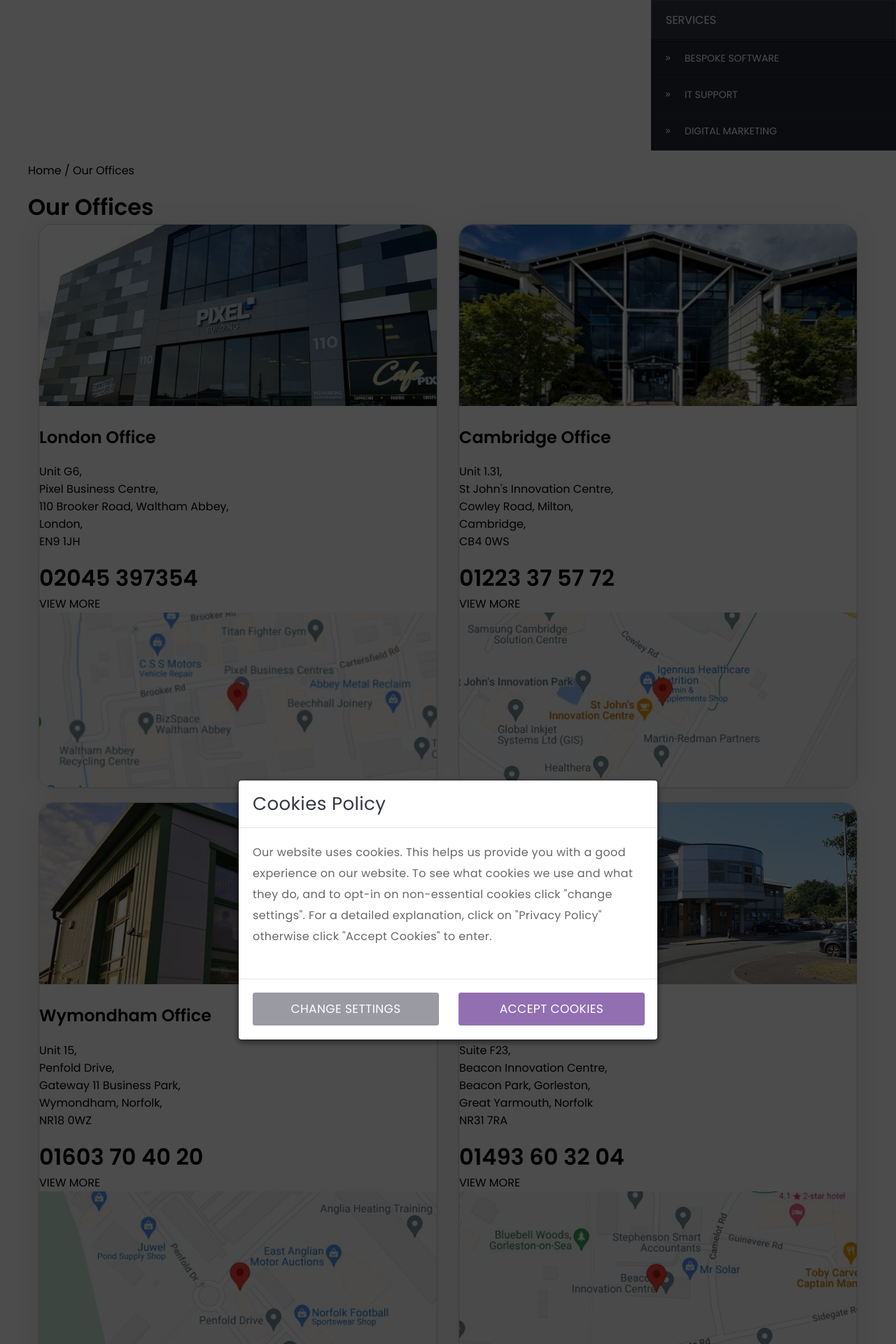
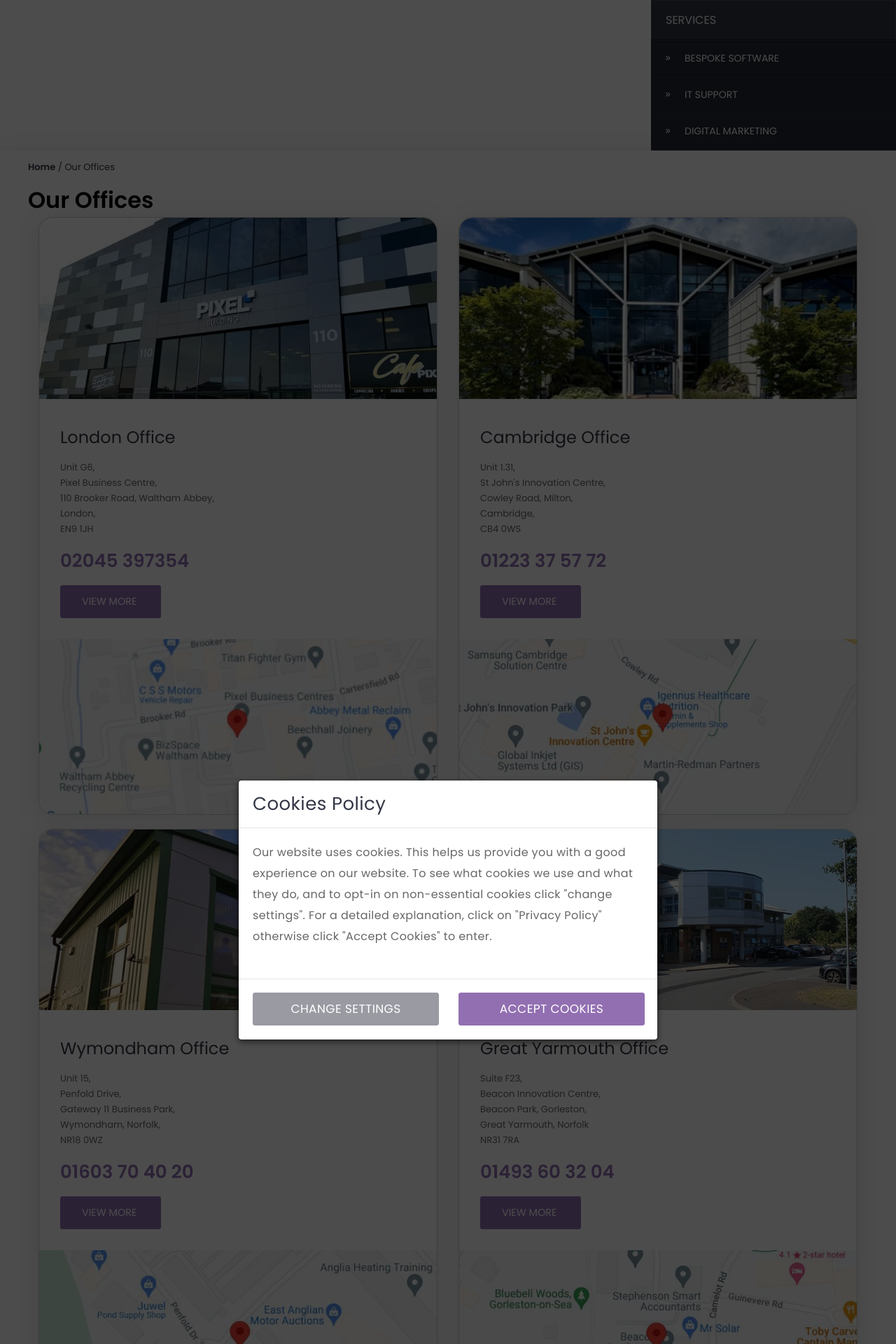
Before and after one commit to DanielH208/example_homepage, a PHP site: page /contact.php in a window 1280 px wide. Shown: the top 1920 px of the page at 70% size. Run offline with PHP 8.4, Linux system fonts and the light colour scheme; some libraries are stand-ins or nearby versions.

Commit message:
added .env file

```diff
--- a/contact.php
+++ b/contact.php
@@ -127,16 +127,19 @@
         <main>
             <?php include("php/header.php"); ?>
             <div id="main-content" class="main-content-contact">
+                <div id="top-link-path">
+                    <div class="container">
+                        <p><a id="return-home-link" href="/"><strong>Home</strong></a> / Our Offices</p>
+                    </div>
+                </div>
                 <div id="enquiry-container">
                     <div class="container">
-                        <div>
-                            <p><a>Home</a> / Our Offices</p>
-                        </div>
                         <h1>Our Offices</h1>
                         <div id="offices-container" class="container">
                             <ul id="offices-row">
                                 <div class="offices-item">
                                     <img class="contact-office-image" src="assets/images/contact-page/asset-1.jpeg"/>
+                                    <div class="office-content">
                                         <a><h2>London Office</h2></a>
                                         <p>
                                             Unit G6,<br>
@@ -146,11 +149,13 @@
                                             EN9 1JH
                                         </p>
                                         <a><h1>02045 397354</h1></a>
-                                    <a>VIEW MORE</a>
+                                        <a class="office-button">VIEW MORE</a>
+                                    </div>
                                     <img class="contact-location-images" src="assets/images/contact-page/london-loc.jpeg"/>
                                 </div>
                                 <div class="offices-item">
                                     <img class="contact-office-image" src="assets/images/contact-page/asset-31.jpeg"/>
+                                    <div class="office-content">
                                         <a><h2>Cambridge Office</h2></a>
                                         <p>
                                             Unit 1.31,<br>
@@ -160,11 +165,13 @@
                                             CB4 0WS
                                         </p>
                                         <a><h1>01223 37 57 72</h1></a>
-                                    <a>VIEW MORE</a>
+                                        <a class="office-button">VIEW MORE</a>
+                                    </div>
                                     <img class="contact-location-images" src="assets/images/contact-page/cambridge-loc.jpeg"/>
                                 </div>
                                 <div class="offices-item">
                                     <img class="contact-office-image" src="assets/images/contact-page/asset-38.jpeg"/>
+                                    <div class="office-content">
                                         <a><h2>Wymondham Office</h2></a>
                                         <p>
                                             Unit 15,<br>
@@ -174,11 +181,13 @@
                                             NR18 0WZ
                                         </p>
                                         <a><h1>01603 70 40 20</h1></a>
-                                    <a>VIEW MORE</a>
+                                        <a class="office-button">VIEW MORE</a>
+                                    </div>
                                     <img class="contact-location-images" src="assets/images/contact-page/wymondham-loc.jpeg"/>
                                 </div>
                                 <div class="offices-item">
                                     <img class="contact-office-image" src="assets/images/contact-page/asset-45.jpeg"/>
+                                    <div class="office-content">
                                         <a><h2>Great Yarmouth Office</h2></a>
                                         <p>
                                             Suite F23,<br>
@@ -188,7 +197,8 @@
                                             NR31 7RA
                                         </p>
                                         <a><h1>01493 60 32 04</h1></a>
-                                    <a>VIEW MORE</a>
+                                        <a class="office-button">VIEW MORE</a>
+                                    </div>
                                     <img class="contact-location-images" src="assets/images/contact-page/yarmouth-loc.jpeg"/>
                                 </div>
                             </ul>
--- a/css/application.css
+++ b/css/application.css
@@ -1477,6 +1477,81 @@ picture > img {
   padding: 0px;
 }
 
+.office-content {
+  padding: 30px;
+  text-align: left;
+  display: flex;
+  flex-direction: column;
+}
+
+.office-content h2, .office-content p {
+  margin: 0px 0px 15px 0px;
+}
+
+.office-content h2 {
+  font-weight: 400;
+  color: #333645;
+  text-decoration: none;
+}
+
+.office-content p {
+  font-size: 0.8125rem;
+  line-height: 1.375rem;
+  font-weight: 400;
+  color: #666666;
+}
+
+.office-content h1 {
+  font-weight: 1000;
+  font-size: 26px;
+  color: #926fb1 !important;
+}
+
+.office-button {
+  margin-top: 15px;
+  padding: 5px 30px;
+  color: #fff;
+  background-color: #926fb1;
+  border-color: #926fb1;
+  border: 1px solid transparent;
+  border-radius: 3px;
+  line-height: 35px;
+  font-size: 14.4px;
+  cursor: pointer;
+  width: 82px;
+}
+
+#enquiry-input-row input {
+  height: 47px;
+  padding: 5px 15px;
+  border-color: #ccc;
+  background-color: #fff;
+  background-image: none;
+  border: 1px solid #e5e5e5;
+  border-radius: 2px;
+  box-shadow: inset 0 1px 1px rgba(0, 0, 0, 0.075);
+  width: 100%;
+}
+
+#top-link-path {
+  box-shadow: 0 5px 35px rgba(0, 0, 0, 0.1) !important;
+  padding: 14px 0 13px;
+  background: white;
+  color: #666666;
+}
+
+#top-link-path p {
+  color: #333645;
+  font-size: 13px;
+  margin: 0;
+  padding: 0;
+}
+
+#return-home-link {
+  color: #333645;
+  font-weight: 1000;
+}
+
 .brand-background {
   background-color: #333645;
   color: white;
--- a/scss/layout/_contact-page.scss
+++ b/scss/layout/_contact-page.scss
@@ -82,3 +82,78 @@
 #offices-container {
     padding: 0px;
 }
+
+.office-content {
+    padding: 30px;
+    text-align: left;
+    display: flex;
+    flex-direction: column;
+}
+
+.office-content h2, .office-content p {
+    margin: 0px 0px 15px 0px;
+}
+
+.office-content h2 {
+    font-weight: 400;
+    color: #333645;
+    text-decoration: none;
+}
+
+.office-content p {
+    font-size: .8125rem;
+    line-height: 1.375rem;
+    font-weight: 400;
+    color: #666666
+}
+
+.office-content h1 {
+    font-weight: 1000;
+    font-size: 26px;
+    color: #926fb1!important;
+}
+
+.office-button {
+    margin-top: 15px;
+    padding: 5px 30px;
+    color: #fff;
+    background-color: #926fb1;
+    border-color: #926fb1;
+    border: 1px solid transparent;
+    border-radius: 3px;
+    line-height: 35px;
+    font-size: 14.4px;
+    cursor: pointer;
+    width: 82px;
+}
+
+#enquiry-input-row input {
+    height: 47px;
+    padding: 5px 15px;
+    border-color: #ccc;
+    background-color: #fff;
+    background-image: none;
+    border: 1px solid #e5e5e5;
+    border-radius: 2px;
+    box-shadow: inset 0 1px 1px rgba(0,0,0,.075);
+    width: 100%;
+}
+
+#top-link-path {
+    box-shadow: 0 5px 35px rgba(0,0,0,.1)!important;
+    padding: 14px 0 13px;
+    background: white;
+    color: #666666;
+}
+
+#top-link-path p {
+    color: #333645;
+    font-size: 13px;
+    margin: 0;
+    padding: 0;
+}
+
+#return-home-link {
+    color: #333645;
+    font-weight: 1000;
+}
```
Also changed, not shown: php/dbConnection.php (+18 -9 lines), 2 other files. Lines whose indentation alone changed are shown as unchanged.
